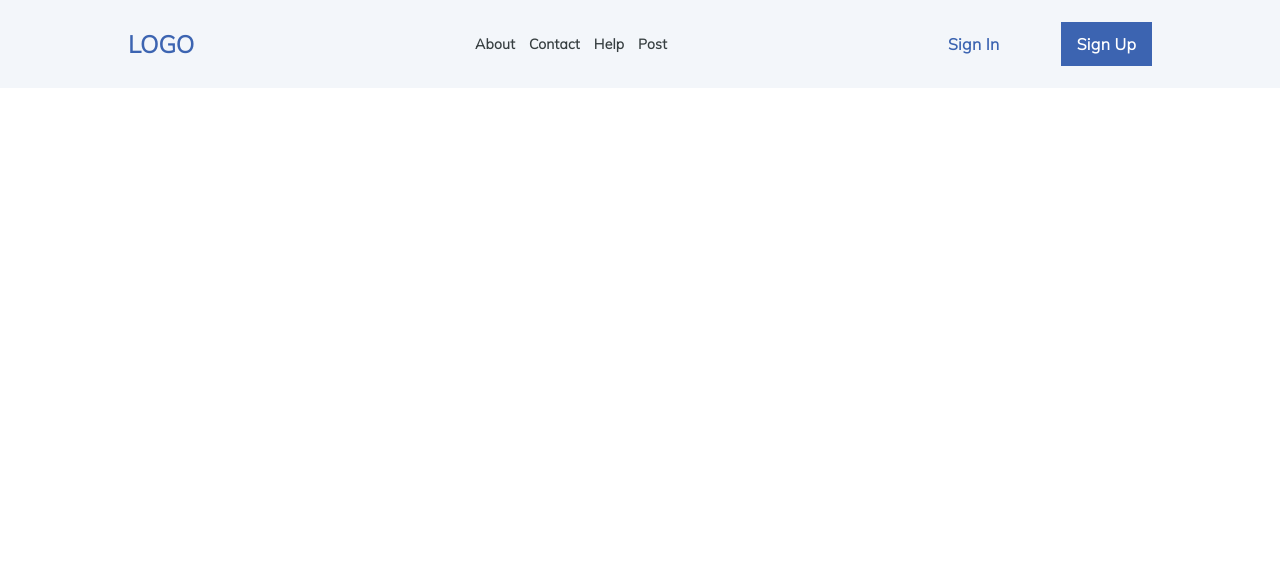
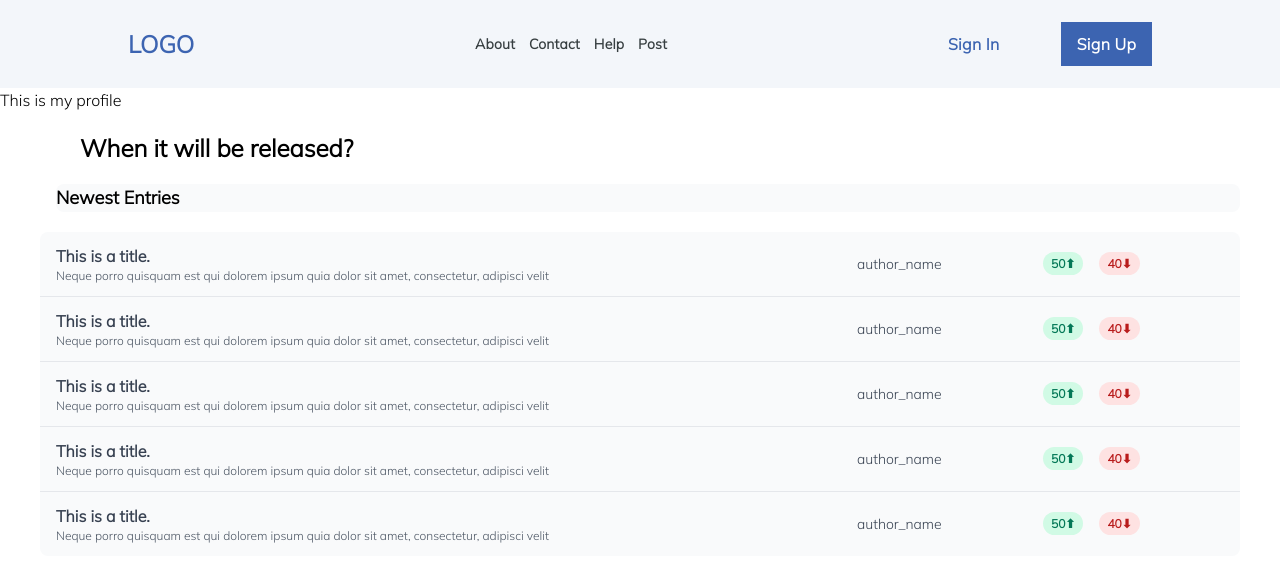
Before and after one commit to WCS-DLC-Bitcoin-Fake-News/front-end, a React (Create React App) app: page /profile in a window 1280 px wide. Shown: the top 582 px of the page. Built offline with nearby package versions, Linux system fonts and the light colour scheme.

Commit message:
Create profile page and route

```diff
--- a/src/App.js
+++ b/src/App.js
@@ -1,6 +1,7 @@
 import { BrowserRouter as Router, Route, Switch } from "react-router-dom";
 import Navbar from "./components/Navbar";
 import Landing from "./pages/Landing";
+import Profile from "./pages/Profile";
 import About from "./pages/About";
 import Contact from "./pages/Contact";
 import Help from "./pages/Help";
@@ -14,6 +15,7 @@ function App() {
       <Navbar />
       <Switch>
         <Route exact path="/" component={Landing} />
+        <Route exact path="/profile" component={Profile} />
         <Route exact path="/about" component={About} />
         <Route exact path="/contact" component={Contact} />
         <Route exact path="/help" component={Help} />
--- /dev/null
+++ b/src/pages/Profile.js
@@ -0,0 +1,12 @@
+import NewestEntries from "../components/NewestEntries"
+
+
+const Profile = () => {
+  return  (
+    <>
+  <div>This is my profile</div>
+  <NewestEntries />
+  </>
+  );
+};
+export default Profile;
```
